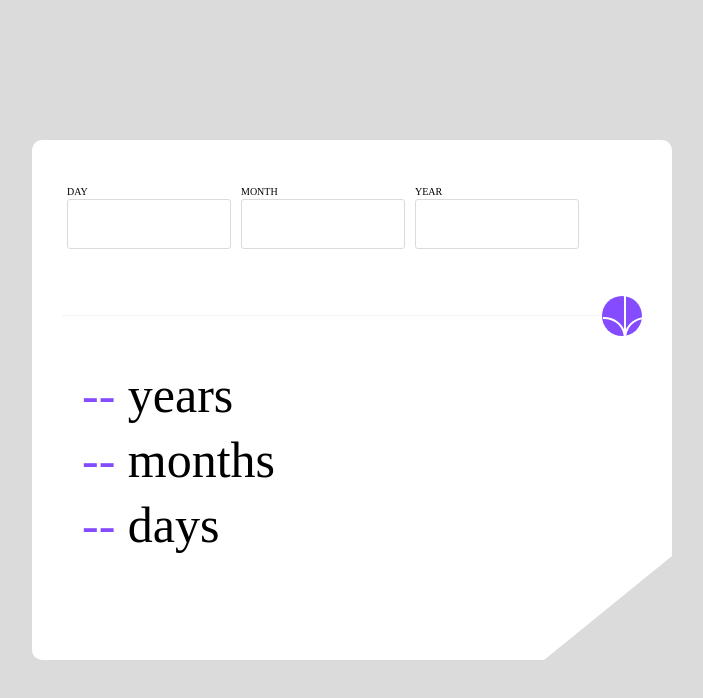
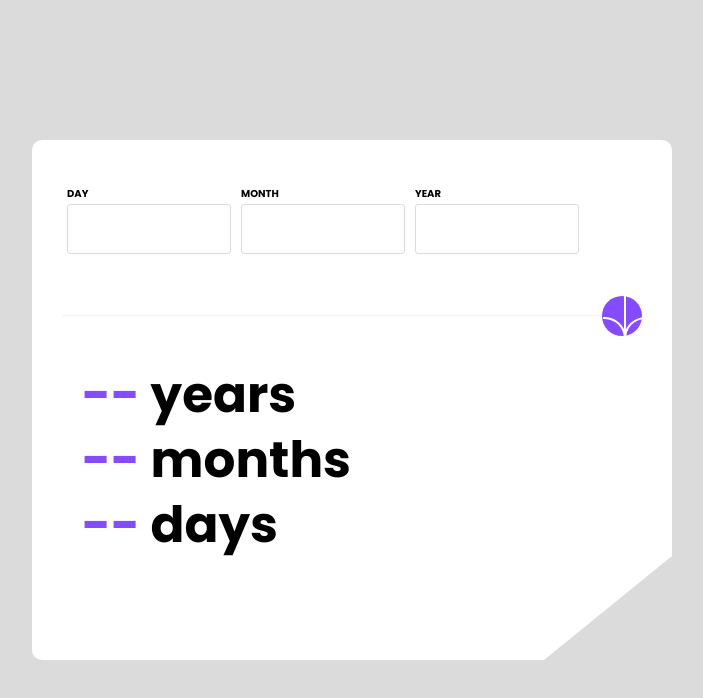
Before and after one commit to nerdshabel/Age-Calculator, a plain HTML site: page index.html in a window 1280 px wide. Shown: the whole page, without its empty margins (288-991 px from the left). Drawn offline with Linux system fonts and the light colour scheme.

Commit message:
updated fonts

```diff
--- a/index.html
+++ b/index.html
@@ -3,7 +3,9 @@
 <head>
   <meta charset="UTF-8">
   <meta name="viewport" content="width=device-width, initial-scale=1.0"> <!-- displays site properly based on user's device -->
-
+  <link rel="preconnect" href="https://fonts.googleapis.com">
+  <link rel="preconnect" href="https://fonts.gstatic.com" crossorigin>
+  <link href="https://fonts.googleapis.com/css2?family=Poppins:ital,wght@0,700;1,400;1,800&display=swap" rel="stylesheet">
   <link rel="icon" type="image/png" sizes="32x32" href="./assets/images/favicon-32x32.png">
   <link rel="stylesheet" href="style.css">
   <title>Age calculator app</title>
--- a/style.css
+++ b/style.css
@@ -15,6 +15,7 @@
     padding: 0;
 }
 html {
+    font-family: 'Poppins', sans-serif;
     font-size: 10px;
 }
 body {
@@ -58,6 +59,7 @@ form label {
 }
 form input {
     font-size: 3.2rem;
+    font-weight: 700;
     padding: .5rem;
     text-align: center;
     /* width: 4rem; */
@@ -108,6 +110,7 @@ hr {
 }
 
 .output-container span {
+    font-weight: 800;
     color: var(--purple);
 }
 
```
